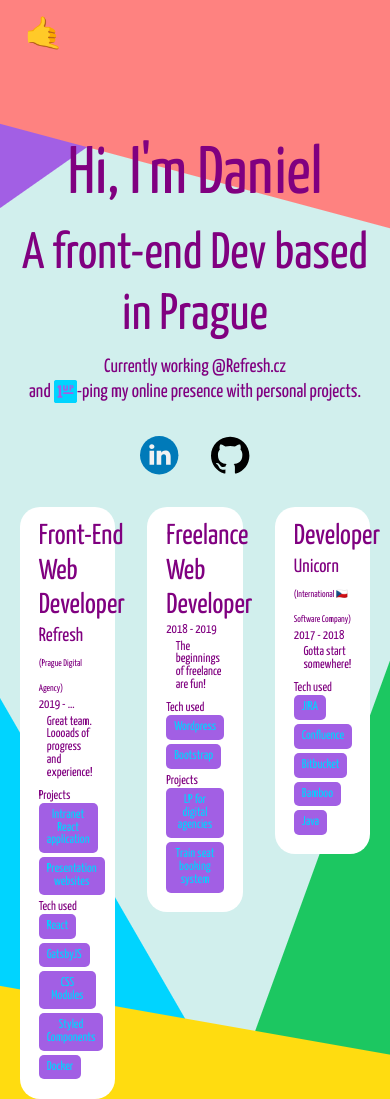
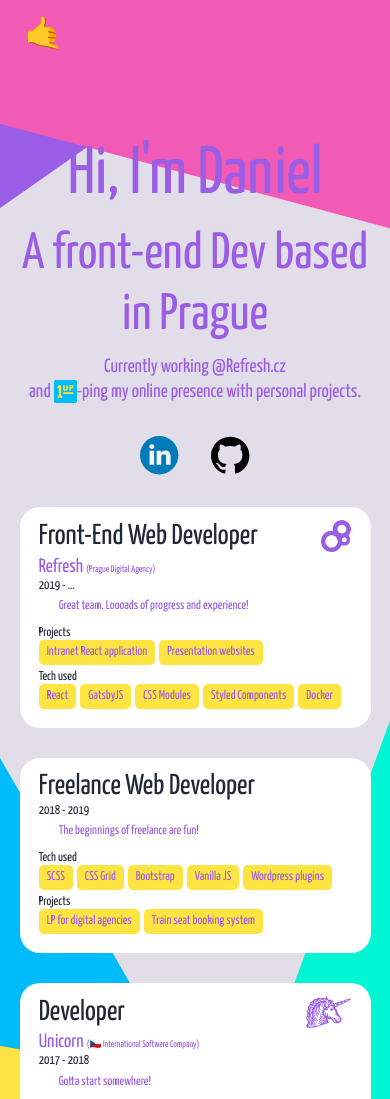
Before and after one commit to DanielChomat/chomat.tech, a Gatsby site: page / in a window 390 px wide. Shown: the top 1099 px of the page. Built offline with nearby package versions, Linux system fonts and the light colour scheme; Gatsby itself is replaced by a stand-in of ours.

Commit message:
Fixing the mobile Experiences grid + Changing the color palette

```diff
--- a/gatsby-config.js
+++ b/gatsby-config.js
@@ -1,6 +1,6 @@
 module.exports = {
   siteMetadata: {
-    title: `Chomat.tech blog`,
+    title: `chomat.tech`,
     author: {
       name: `Daniel Chomat`,
       summary: `Overall playground for all things code and web development`,
--- a/src/components/Experiences/index.js
+++ b/src/components/Experiences/index.js
@@ -10,6 +10,7 @@
       justifyContent={"space-between"}
       alignItems={"flex-start"}
       width={"100%"}
+      gap={"30px"}
     >
       <Experience>
         <h3>
@@ -57,8 +58,11 @@
 
         <h5>Tech used</h5>
         <section>
-          <span>Wordpress</span>
+          <span>SCSS</span>
+          <span>CSS Grid</span>
           <span>Bootstrap</span>
+          <span>Vanilla JS</span>
+          <span>Wordpress plugins</span>
         </section>
 
         <h5>Projects</h5>
@@ -75,7 +79,7 @@
         </h3>
 
         <h4>
-          Unicorn <small>(International 🇨🇿 Software Company)</small>
+          Unicorn <small>(🇨🇿 International Software Company)</small>
         </h4>
         <h5>2017 - 2018</h5>
 
@@ -87,11 +91,11 @@
         </details>
         <h5>Tech used</h5>
         <section>
+          <span>Java</span>
           <span>JIRA</span>
           <span>Confluence</span>
           <span>Bitbucket</span>
           <span>Bamboo</span>
-          <span>Java</span>
         </section>
       </Experience>
     </Flex>
--- a/src/components/Icons/assets/1up.js
+++ b/src/components/Icons/assets/1up.js
@@ -5,18 +5,11 @@
     <g xmlns="http://www.w3.org/2000/svg">
       <path
         d="M459.034 0H52.966C23.723.023.023 23.723 0 52.966v406.069C.023 488.277 23.723 511.977 52.966 512h406.069c29.242-.023 52.942-23.723 52.966-52.966V52.966C511.977 23.723 488.277.023 459.034 0zm-26.482 167.724c-.029 9.739-7.916 17.627-17.655 17.655h-35.31v44.138a8.855 8.855 0 01-8.828 8.828h-17.655a8.855 8.855 0 01-8.828-8.828V123.586a8.855 8.855 0 018.828-8.828h61.793c9.739.028 17.627 7.916 17.655 17.655v35.311z"
-        fill="#00d4ff"
-        data-original="#336a93"
-      />
-      <path
-        d="M105.931 185.379v158.897a8.828 8.828 0 01-8.828 8.828h-8.828a8.828 8.828 0 00-8.828 8.828v26.483a8.828 8.828 0 008.828 8.828h88.276a8.828 8.828 0 008.828-8.828v-26.483a8.828 8.828 0 00-8.828-8.828h-8.828a8.828 8.828 0 01-8.828-8.828v-220.69a8.828 8.828 0 00-8.828-8.828h-40.481c-2.341 0-4.587.93-6.242 2.586l-21.312 21.312a8.83 8.83 0 00-2.586 6.242v22.826a8.828 8.828 0 008.828 8.828h8.828a8.827 8.827 0 018.829 8.827zm203.035-61.793v88.276c0 14.626-11.857 26.483-26.483 26.483h-52.966c-14.626 0-26.483-11.857-26.483-26.483v-88.276a8.828 8.828 0 018.828-8.828h17.655a8.828 8.828 0 018.828 8.828v70.621a8.828 8.828 0 008.828 8.828h17.655a8.828 8.828 0 008.828-8.828v-70.621a8.828 8.828 0 018.828-8.828h17.655a8.83 8.83 0 018.827 8.828zm-97.104 150.069h211.862a8.828 8.828 0 018.828 8.828v17.655a8.828 8.828 0 01-8.828 8.828H211.862a8.828 8.828 0 01-8.828-8.828v-17.655a8.828 8.828 0 018.828-8.828z"
-        fill="#74e1c5"
-        data-original="#74e1c5"
+        fill="var(--color-blue)"
       />
       <path
         d="M52.966 0h406.069C488.287 0 512 23.713 512 52.966v406.069C512 488.287 488.287 512 459.034 512H52.966C23.713 512 0 488.287 0 459.034V52.966C0 23.713 23.713 0 52.966 0z"
-        fill="#00d4ff"
-        data-original="#336a93"
+        fill="var(--color-blue)"
       />
       {/*<g fill="#ffdc10">
         <circle cx="66.207" cy="66.207" r="22.069" data-original="#5496ce" />
@@ -26,18 +19,15 @@
       </g>*/}
       <path
         d="M105.931 185.379v158.897a8.828 8.828 0 01-8.828 8.828h-8.828a8.828 8.828 0 00-8.828 8.828v26.483a8.828 8.828 0 008.828 8.828h88.276a8.828 8.828 0 008.828-8.828v-26.483a8.828 8.828 0 00-8.828-8.828h-8.828a8.828 8.828 0 01-8.828-8.828v-220.69a8.828 8.828 0 00-8.828-8.828h-40.481c-2.341 0-4.587.93-6.242 2.586l-21.312 21.312a8.83 8.83 0 00-2.586 6.242v22.826a8.828 8.828 0 008.828 8.828h8.828a8.827 8.827 0 018.829 8.827zm203.035-61.793v88.276c0 14.626-11.857 26.483-26.483 26.483h-52.966c-14.626 0-26.483-11.857-26.483-26.483v-88.276a8.828 8.828 0 018.828-8.828h17.655a8.828 8.828 0 018.828 8.828v70.621a8.828 8.828 0 008.828 8.828h17.655a8.828 8.828 0 008.828-8.828v-70.621a8.828 8.828 0 018.828-8.828h17.655a8.83 8.83 0 018.827 8.828zm123.586 8.828v35.31c-.029 9.739-7.916 17.627-17.655 17.655h-35.31v44.138a8.855 8.855 0 01-8.828 8.828h-17.655a8.855 8.855 0 01-8.828-8.828V123.586a8.855 8.855 0 018.828-8.828h61.793c9.738.029 17.626 7.917 17.655 17.656z"
-        fill="#a25fe4"
-        data-original="#f4cd1e"
+        fill="var(--color-yellow)"
       />
       <path
         d="M397.241 158.897h-17.655a8.828 8.828 0 010-17.656h17.655a8.828 8.828 0 010 17.656z"
-        fill="#00d4ff"
-        data-original="#336a93"
+        fill="var(--color-blue)"
       />
       <path
         d="M211.862 273.655h211.862a8.828 8.828 0 018.828 8.828v17.655a8.828 8.828 0 01-8.828 8.828H211.862a8.828 8.828 0 01-8.828-8.828v-17.655a8.828 8.828 0 018.828-8.828z"
-        fill="#a25fe4"
-        data-original="#f4cd1e"
+        fill="var(--color-yellow)"
       />
     </g>
   </svg>
--- a/src/components/Icons/assets/Refresh.js
+++ b/src/components/Icons/assets/Refresh.js
@@ -11,7 +11,7 @@
   >
     <path
       d="M51.612 15.704C51.612 7.033 44.582 0 35.91 0c-8.673 0-15.702 7.033-15.702 15.704 0 1.063.106 2.101.305 3.102a18.711 18.711 0 00-2.341-.15C8.136 18.656 0 26.792 0 36.828 0 46.865 8.136 55 18.172 55c7.927 0 14.67-5.078 17.151-12.157a10.094 10.094 0 004.744 1.179c5.583 0 10.113-4.527 10.113-10.113 0-2.832-1.168-5.392-3.045-7.226a15.653 15.653 0 004.477-10.979zm-33.44 31.67c-5.82 0-10.535-4.719-10.535-10.537 0-5.82 4.714-10.535 10.535-10.535 5.82 0 10.536 4.714 10.536 10.535 0 5.818-4.715 10.538-10.536 10.538zm21.895-9.176a4.267 4.267 0 010-8.531 4.266 4.266 0 010 8.531zm-11.785-22.5a7.628 7.628 0 0115.256 0 7.63 7.63 0 01-7.628 7.631 7.63 7.63 0 01-7.628-7.631z"
-      fill="var(--colorMain)"
+      fill="var(--color-purple)"
     />
   </svg>
 )
--- a/src/components/seo.js
+++ b/src/components/seo.js
@@ -35,7 +35,6 @@
         lang,
       }}
       title={title}
-      titleTemplate={`%s | ${site.siteMetadata.title}`}
       meta={[
         {
           name: `description`,
--- a/src/pages/index.js
+++ b/src/pages/index.js
@@ -1,25 +1,36 @@
-import React from "react"
-import { graphql } from "gatsby"
+import React, { useEffect } from "react"
 
 import Bio from "../components/bio"
 import Layout from "../components/layout"
 import Seo from "../components/seo"
 import Experiences from "../components/Experiences"
 
-const BlogIndex = ({ data, location }) => {
-  const siteTitle = data.site.siteMetadata.title
+const titleClaims = "Why u here?! Wanna hire me?! 🥴 Hit me up on my socials!"
+
+const HomePage = ({ data, location }) => {
   // const posts = data.allMarkdownRemark.edges
 
+  useEffect(() => {
+    const titleScroller = text => {
+      document.title = text
+      setTimeout(function () {
+        titleScroller(text.substr(1) + text.substr(0, 1))
+      }, 500)
+    }
+
+    titleScroller(titleClaims)
+  }, [])
+
   return (
-    <Layout location={location} title={siteTitle}>
-      <Seo title="All posts" />
+    <Layout location={location} title={titleClaims}>
+      <Seo title={titleClaims} />
       <Bio />
       <Experiences />
     </Layout>
   )
 }
 
-export default BlogIndex
+export default HomePage
 
 export const pageQuery = graphql`
   query {
--- a/src/styles/Experiences/index.js
+++ b/src/styles/Experiences/index.js
@@ -1,12 +1,25 @@
 import styled from "styled-components"
 
 export const Experience = styled.article`
-  max-width: calc(33% - 20px);
-  flex: 0 1 calc(33% - 20px);
+  flex: 1 1 calc(33% - 20px);
   background-color: #fff;
   border-radius: 20px;
   padding: 1.6rem 2.4rem;
   position: relative;
+
+  color: var(--color-black);
+
+  &:first-of-type {
+    flex-basis: 100%;
+  }
+
+  @media only screen and (max-width: 768px) {
+    flex-basis: calc(50% - 20px);
+  }
+
+  @media only screen and (max-width: 567px) {
+    flex-basis: 100%;
+  }
 
   h3,
   h4,
@@ -27,6 +40,8 @@
   }
 
   h4 {
+    color: var(--color-purple);
+
     small {
       font-size: 0.5em;
     }
@@ -68,6 +83,8 @@
       gap: 4px;
       cursor: pointer;
 
+      color: var(--color-purple);
+
       &:hover {
         &::before {
           transform: rotate(-55deg) scale(1.2);
@@ -104,8 +121,8 @@
     margin-bottom: 0.8rem;
 
     span {
-      color: #00d4ff;
-      background-color: #a25fe4;
+      color: var(--color-purple);
+      background-color: var(--color-yellow);
       border-radius: 5px;
       text-align: center;
       padding: 6px 8px;
--- a/src/styles/GlobalStyles.js
+++ b/src/styles/GlobalStyles.js
@@ -54,18 +54,27 @@
   }
 
   html {
-    --colorMain: purple;
+    --color-purple: purple;
 
     --colorPrimary: #FFF;
 
-    // Background gradient colors
-    --bgColorGreen: #1CC761;
-    --bgColorYellow: #FFDC10;
-    --bgColorBlack: #1A1A18;
-    --bgColorRed: #FE8280;
-    --bgColorBlueLight: #00D4FF;
-    --bgColorBlue: #34CEFF;
-    --bgColorPurple: #A25FE4;
+    --amethyst: #9b5de5ff;
+    --magenta-crayola: #f15bb5ff;
+    --minion-yellow: #fee440ff;
+    --capri: #00bbf9ff;
+    --sea-green-crayola: #00f5d4ff;
+    --raisin-black: #212738ff;
+    --lavender-web: #e1dee9ff;
+    --red-orange-color-wheel: #fb5012ff;
+
+    --color-white: var(--lavender-web);
+    --color-black: var(--raisin-black);
+    --color-green: var(--sea-green-crayola);
+    --color-yellow: var(--minion-yellow);
+    --color-blue: var(--capri);
+    --color-blue-light: var(--capri);
+    --color-red: var(--magenta-crayola);
+    --color-purple: var(--amethyst);
 
     --baseFontSize: 62.5%;
 
@@ -80,7 +89,7 @@
     margin: 0;
     min-height: 100vh;
     height: 100%;
-    color: purple;
+    color: var(--color-purple);
 
     font-family: 'Yanone Kaffeesatz', -apple-system, BlinkMacSystemFont, 'Segoe UI', 'Roboto', 'Oxygen',
     'Ubuntu', 'Cantarell', 'Fira Sans', 'Droid Sans', 'Helvetica Neue',
@@ -90,12 +99,12 @@
 
     font-size: 1.6rem;
 
-    background: linear-gradient(195deg, transparent 0%, var(--bgColorRed, #FCD45C) 0%, var(--bgColorRed, #FCD45C) 220px, transparent 221px) no-repeat,
-    linear-gradient(145deg, transparent 0%, var(--bgColorPurple, #A25FE4) 0%, var(--bgColorPurple, #A25FE4) 170px, transparent 171px) no-repeat,
-    linear-gradient(10deg, transparent 0%, var(--bgColorYellow, #1CC761) 0%, var(--bgColorYellow, #1CC761) 170px, transparent 171px) no-repeat,
-    linear-gradient(60deg, transparent 0%, var(--bgColorBlueLight, #00D4FF) 0%, var(--bgColorBlueLight, #00D4FF) 230px, transparent 231px) no-repeat,
-    linear-gradient(-70deg, transparent 0%, var(--bgColorGreen, #FE8280) 0%, var(--bgColorGreen, #FE8280) 170px, transparent 171px) no-repeat,
-    #d1efed no-repeat;
+    background: linear-gradient(195deg, transparent 0%, var(--color-red, #FCD45C) 0%, var(--color-red, #FCD45C) 220px, transparent 221px) no-repeat,
+    linear-gradient(145deg, transparent 0%, var(--color-purple, #A25FE4) 0%, var(--color-purple, #A25FE4) 170px, transparent 171px) no-repeat,
+    linear-gradient(10deg, transparent 0%, var(--color-yellow, #1CC761) 0%, var(--color-yellow, #1CC761) 170px, transparent 171px) no-repeat,
+    linear-gradient(60deg, transparent 0%, var(--color-blue-light, #00D4FF) 0%, var(--color-blue-light, #00D4FF) 230px, transparent 231px) no-repeat,
+    linear-gradient(-70deg, transparent 0%, var(--color-green, #FE8280) 0%, var(--color-green, #FE8280) 170px, transparent 171px) no-repeat,
+    var(--color-white) no-repeat;
   }
 
   a {
@@ -119,7 +128,7 @@
       width: 0;
       height: .15em;
 
-      background-color: var(--bgColorGreen);
+      background-color: var(--color-green);
       transition: all 250ms ease-in-out;
       border-radius: .2em;
     }
@@ -166,6 +175,16 @@
     line-height: 1.3;
     margin-bottom: 1rem;
   }
+
+  /*svg circle {
+    stroke-dasharray: 301.59px 301.59px;
+    stroke-dashoffset: 301.59px;
+    transition: all 0.8s;
+    transition-timing-function: cubic-bezier(.4,.08,0,.97);
+  }
+  svg:hover circle {
+    stroke-dashoffset: 0;
+  }*/
 `
 
 export default GlobalStyles
--- a/src/styles/Grid/Flex.js
+++ b/src/styles/Grid/Flex.js
@@ -6,4 +6,5 @@
   align-items: ${prop => prop.alignItems ?? "stretch"};
   flex-direction: ${prop => prop.flexDirection ?? "row"};
   flex-wrap: ${prop => prop.flexWrap ?? "wrap"};
+  gap: ${prop => prop.gap ?? 0};
 `
```
Also changed, not shown: src/hooks/useInterval.js (added, +25 -0 lines), src/components/Icons/assets/Unicorn.js.
